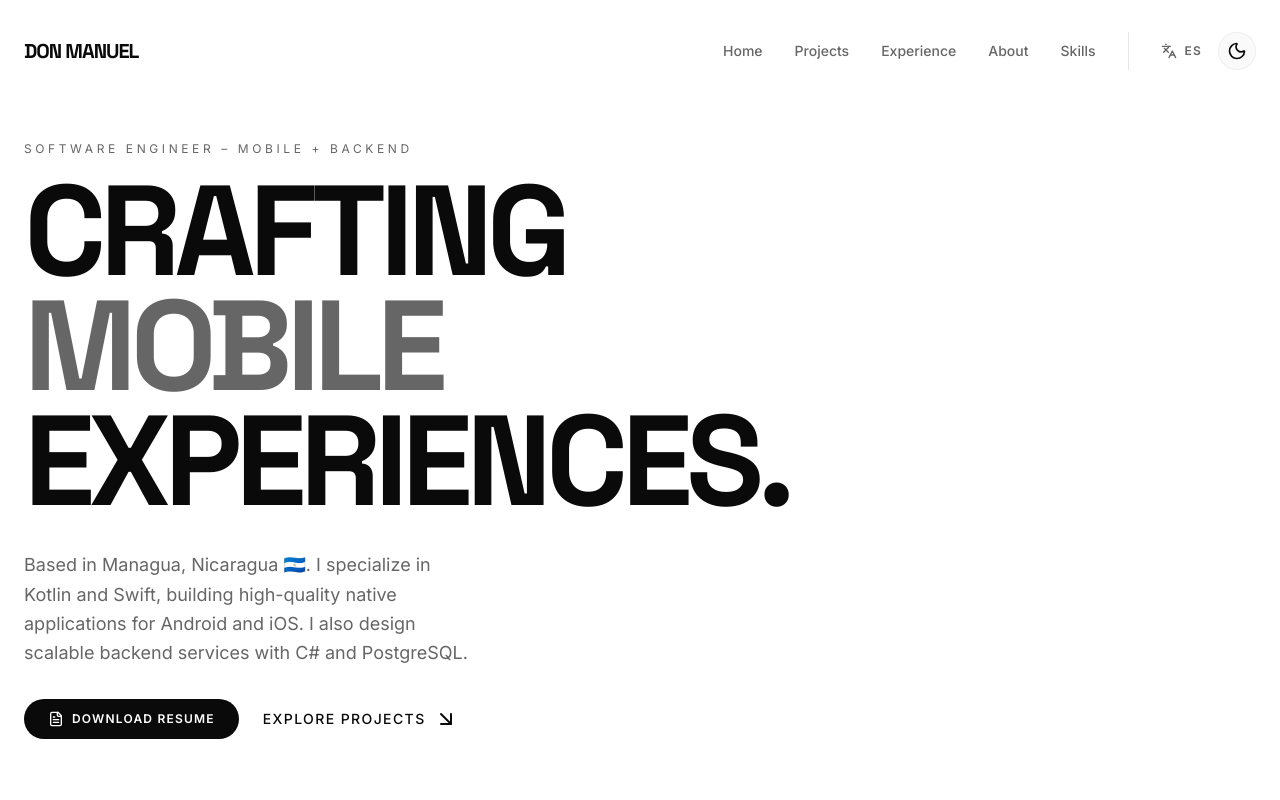
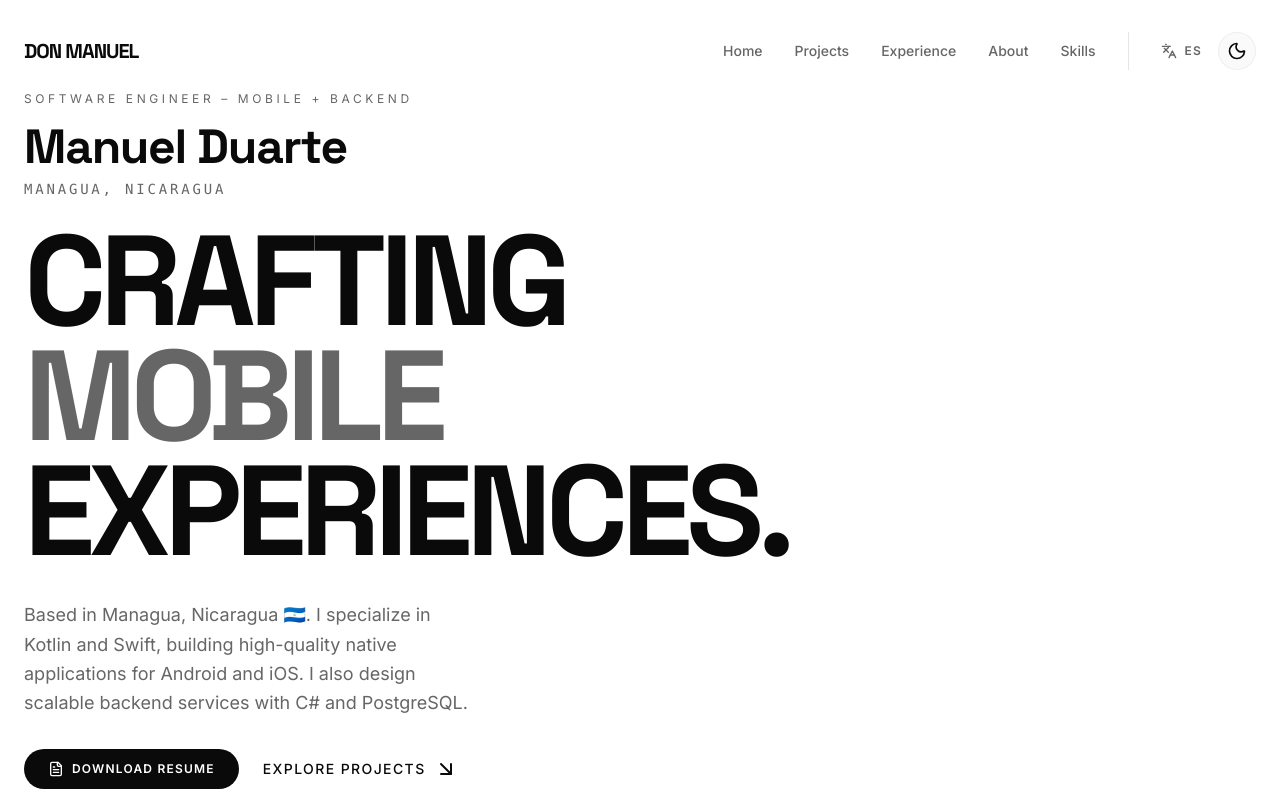
Before and after one commit to manuelduarte077/porfolio.dev, a React (Vite) app: page / in a window 1280 px wide. Shown: the top 800 px of the page. Built offline with nearby package versions, Linux system fonts and the light colour scheme.

Commit message:
feat: enhance portfolio metadata and add sitemap

```diff
--- a/index.html
+++ b/index.html
@@ -4,30 +4,69 @@
 <head>
   <meta charset="UTF-8" />
   <meta name="viewport" content="width=device-width, initial-scale=1.0" />
-  <title>Manuel Duarte | Software Engineer | Mobile & Backend</title>
+  <title>Manuel Duarte (Don Manuel) | Software Engineer | Managua, Nicaragua</title>
   <meta name="description"
-    content="Portfolio of Manuel Duarte (Don Manuel), a Software Engineer specializing in Native Mobile (Kotlin, Swift, KMP) and Backend (.NET, C#) development. Creator of Veerla, Cuenta Clara, and more." />
+    content="Manuel Duarte — Don Manuel. Software Engineer in Managua, Nicaragua. Native mobile (Kotlin, Swift, KMP) and backend (.NET, C#). Portfolio: Veerla, Cuenta Clara, and more at donmanuel.dev." />
   <meta name="keywords"
-    content="Manuel Duarte, Don Manuel, Software Engineer, Mobile Developer, Backend Developer, Android, iOS, KMP, Kotlin Multiplatform, .NET, C#, PostgreSQL, Nicaragua, Portfolio, Veerla, Cuenta Clara" />
+    content="Manuel Duarte, Don Manuel, donmanuel, donmanuel.dev, Software Engineer, Managua, Nicaragua, Mobile Developer, Backend Developer, Android, iOS, KMP, Kotlin Multiplatform, .NET, C#, Veerla, Cuenta Clara" />
   <meta name="author" content="Manuel Duarte" />
+
+  <link rel="preconnect" href="https://fonts.googleapis.com" />
+  <link rel="preconnect" href="https://fonts.gstatic.com" crossorigin />
+  <link rel="stylesheet"
+    href="https://fonts.googleapis.com/css2?family=Inter:wght@300;400;500;600&family=Space+Grotesk:wght@300;400;500;600;700&display=swap" />
 
   <!-- Open Graph / Facebook -->
   <meta property="og:type" content="website" />
   <meta property="og:url" content="https://www.donmanuel.dev/" />
-  <meta property="og:title" content="Manuel Duarte | Software Engineer | Mobile & Backend" />
+  <meta property="og:locale" content="en_US" />
+  <meta property="og:locale:alternate" content="es_NI" />
+  <meta property="og:title" content="Manuel Duarte (Don Manuel) | Software Engineer | Managua, Nicaragua" />
   <meta property="og:description"
-    content="Portfolio of Manuel Duarte (Don Manuel), specializing in Native Mobile (Kotlin, Swift, KMP) and Backend (.NET, C#) development." />
+    content="Manuel Duarte — Don Manuel. Software Engineer in Managua, Nicaragua. Native mobile and backend development. Portfolio and apps." />
   <meta property="og:image" content="https://www.donmanuel.dev/og-image.png" />
 
   <!-- Twitter -->
   <meta name="twitter:card" content="summary_large_image" />
   <meta name="twitter:url" content="https://www.donmanuel.dev/" />
-  <meta name="twitter:title" content="Manuel Duarte | Software Engineer | Mobile & Backend" />
+  <meta name="twitter:title" content="Manuel Duarte (Don Manuel) | Software Engineer | Managua, Nicaragua" />
   <meta name="twitter:description"
-    content="Portfolio of Manuel Duarte (Don Manuel), specializing in Native Mobile (Kotlin, Swift, KMP) and Backend (.NET, C#) development." />
+    content="Manuel Duarte — Don Manuel. Software Engineer in Managua, Nicaragua. Native mobile and backend development." />
   <meta name="twitter:image" content="https://www.donmanuel.dev/og-image.png" />
 
   <link rel="canonical" href="https://www.donmanuel.dev/" />
+
+  <script type="application/ld+json">
+  {
+    "@context": "https://schema.org",
+    "@graph": [
+      {
+        "@type": "Person",
+        "name": "Manuel Duarte",
+        "alternateName": "Don Manuel",
+        "url": "https://www.donmanuel.dev/",
+        "image": "https://www.donmanuel.dev/og-image.png",
+        "jobTitle": "Software Engineer",
+        "sameAs": [
+          "https://github.com/manuelduarte077",
+          "https://twitter.com/manuelduarte077",
+          "https://linkedin.com/in/manuelduarte077"
+        ],
+        "address": {
+          "@type": "PostalAddress",
+          "addressLocality": "Managua",
+          "addressCountry": "NI"
+        }
+      },
+      {
+        "@type": "WebSite",
+        "name": "Manuel Duarte — Portfolio",
+        "url": "https://www.donmanuel.dev/"
+      }
+    ]
+  }
+  </script>
+
   <script src="https://www.vexo.co/analytics.js" defer></script>
 </head>
 
--- a/src/App.tsx
+++ b/src/App.tsx
@@ -18,7 +18,7 @@ export default function App() {
   const { t } = useLanguage();
 
   return (
-    <div className="bg-bg min-h-screen">
+    <div className="bg-bg min-h-screen overflow-x-hidden">
       <SpeedInsights />
       <Navbar />
 
--- a/src/components/About.tsx
+++ b/src/components/About.tsx
@@ -30,7 +30,11 @@ export default function About() {
             <div className="relative aspect-4/5 rounded-2xl overflow-hidden glass group">
               <img
                 src="/profile.png"
-                alt="Don Manuel Professional Portrait"
+                alt="Manuel Duarte (Don Manuel), Software Engineer — Managua, Nicaragua"
+                width={768}
+                height={1024}
+                loading="lazy"
+                decoding="async"
                 className="w-full h-full object-cover grayscale hover:grayscale-0 transition-all duration-700"
                 referrerPolicy="no-referrer"
               />
--- a/src/components/Footer.tsx
+++ b/src/components/Footer.tsx
@@ -48,7 +48,9 @@ export default function Footer() {
                 rel="noopener noreferrer"
                 onClick={() =>
                   item.label === "Email"
-                    ? trackCustomEvent("contact-email-click", { source: "footer" })
+                    ? trackCustomEvent("contact-email-click", {
+                        source: "footer",
+                      })
                     : trackCustomEvent("contact-social-click", {
                         platform: item.label,
                       })
--- a/src/components/Hero.tsx
+++ b/src/components/Hero.tsx
@@ -20,10 +20,18 @@ export default function Hero() {
           <span className="text-xs uppercase tracking-[0.3em] text-muted mb-4 block">
             {t("hero.subtitle")}
           </span>
-          <h1 className="text-5xl sm:text-6xl md:text-8xl lg:text-9xl font-display font-bold tracking-tighter leading-[0.9] mb-8">
-            {t("hero.title1")} <br />
-            <span className="text-muted">{t("hero.title2")}</span> <br />
-            {t("hero.title3")}
+          <h1 className="mb-8">
+            <span className="block text-2xl sm:text-3xl md:text-4xl lg:text-5xl font-display font-bold tracking-tight text-accent mb-2">
+              {t("hero.h1Name")}
+            </span>
+            <span className="block text-xs sm:text-sm font-mono uppercase tracking-[0.2em] text-muted mb-6">
+              {t("hero.h1Location")}
+            </span>
+            <span className="block text-5xl sm:text-6xl md:text-8xl lg:text-9xl font-display font-bold tracking-tighter leading-[0.9]">
+              {t("hero.title1")} <br />
+              <span className="text-muted">{t("hero.title2")}</span> <br />
+              {t("hero.title3")}
+            </span>
           </h1>
         </motion.div>
 
--- a/src/components/ProjectModal.tsx
+++ b/src/components/ProjectModal.tsx
@@ -154,6 +154,10 @@ export default function ProjectModal({ project, onClose }: ProjectModalProps) {
                     <img
                       src={`https://picsum.photos/seed/${project.id}/800/450`}
                       alt={project.title}
+                      width={800}
+                      height={450}
+                      loading="lazy"
+                      decoding="async"
                       className="w-full h-full object-cover"
                       referrerPolicy="no-referrer"
                     />
--- a/src/index.css
+++ b/src/index.css
@@ -1,4 +1,3 @@
-@import url("https://fonts.googleapis.com/css2?family=Inter:wght@300;400;500;600&family=Space+Grotesk:wght@300;400;500;600;700&display=swap");
 @import "tailwindcss";
 
 @layer base {
--- a/src/locales/en.ts
+++ b/src/locales/en.ts
@@ -4,6 +4,8 @@ export const en = {
   "nav.about": "About",
   "nav.experience": "Experience",
   "nav.skills": "Skills",
+  "hero.h1Name": "Manuel Duarte",
+  "hero.h1Location": "Managua, Nicaragua",
   "hero.title1": "CRAFTING",
   "hero.title2": "MOBILE",
   "hero.title3": "EXPERIENCES.",
--- a/src/locales/es.ts
+++ b/src/locales/es.ts
@@ -4,6 +4,8 @@ export const es = {
   "nav.about": "Sobre mí",
   "nav.experience": "Experiencia",
   "nav.skills": "Habilidades",
+  "hero.h1Name": "Manuel Duarte",
+  "hero.h1Location": "Managua, Nicaragua",
   "hero.title1": "CREANDO",
   "hero.title2": "EXPERIENCIAS",
   "hero.title3": "MÓVILES.",
--- a/src/utils/vexo.ts
+++ b/src/utils/vexo.ts
@@ -6,7 +6,7 @@ declare global {
 
 export function trackCustomEvent(
   name: string,
-  params?: Record<string, string | number | boolean>
+  params?: Record<string, string | number | boolean>,
 ): void {
   try {
     window?.vexo?.customEvent(name, params ?? {});
```
Also changed, not shown: public/robots.txt (added), 1 other file (tests, documents, lock files or other folders).
